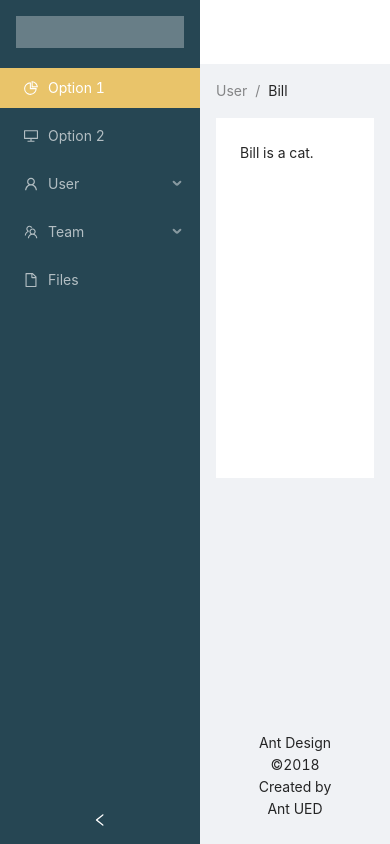
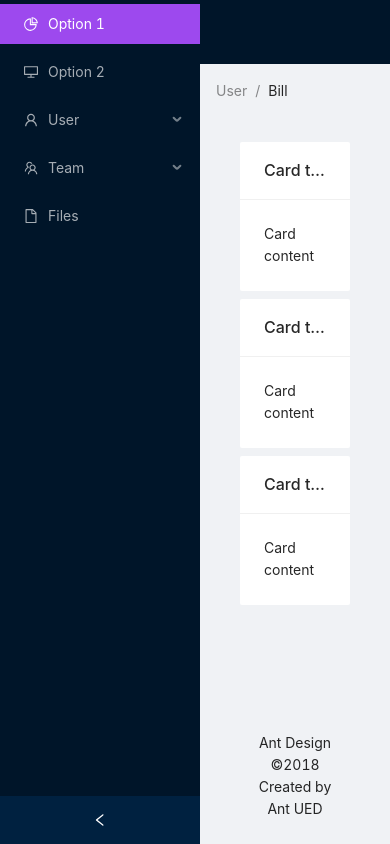
Before and after one commit to laniltee/antd-demo, a React (Create React App) app: page / in a window 390 px wide. Built offline with nearby package versions, Linux system fonts and the light colour scheme.

Commit message:
made responsive card layout

```diff
--- /dev/null
+++ b/craco.config.js
@@ -0,0 +1,17 @@
+const CracoLessPlugin = require('craco-less')
+
+module.exports = {
+  plugins: [
+    {
+      plugin: CracoLessPlugin,
+      options: {
+        lessLoaderOptions: {
+          lessOptions: {
+            modifyVars: { '@primary-color': '#9d49ee' },
+            javascriptEnabled: true,
+          },
+        },
+      },
+    },
+  ],
+}
--- a/src/App.js
+++ b/src/App.js
@@ -1,5 +1,6 @@
 import React from 'react'
-import './App.scss'
+// import './App.scss'
+import 'antd/dist/antd.less'
 import BillLayout from './BillLayout'
 
 const App = () => <BillLayout />
--- a/src/App.scss
+++ b/src/App.scss
@@ -1,6 +1,6 @@
 @import '~antd/dist/antd.css';
-@import './theme1';
-//@import './theme2'; uncomment this and comment above to switch the color pallete
+//@import './theme1';
+@import './theme2'; uncomment this and comment above to switch the color pallete
 
 .logo {
   height: 32px;
--- a/src/BillLayout.js
+++ b/src/BillLayout.js
@@ -1,4 +1,4 @@
-import { Layout, Menu, Breadcrumb } from 'antd'
+import { Layout, Menu, Breadcrumb, Row, Col, Card } from 'antd'
 import {
   DesktopOutlined,
   PieChartOutlined,
@@ -54,7 +54,25 @@ const BillLayout = () => {
             className="site-layout-background"
             style={{ padding: 24, minHeight: 360 }}
           >
-            Bill is a cat.
+            <div className="site-card-wrapper">
+              <Row gutter={[16, { xs: 8, sm: 16, md: 24, lg: 32 }]}>
+                <Col lg={{ span: 8 }} sm={{ span: 24 }} xs={{ span: 24 }}>
+                  <Card title="Card title" bordered={false}>
+                    Card content
+                  </Card>
+                </Col>
+                <Col lg={{ span: 8 }} sm={{ span: 24 }} xs={{ span: 24 }}>
+                  <Card title="Card title" bordered={false}>
+                    Card content
+                  </Card>
+                </Col>
+                <Col lg={{ span: 8 }} sm={{ span: 24 }} xs={{ span: 24 }}>
+                  <Card title="Card title" bordered={false}>
+                    Card content
+                  </Card>
+                </Col>
+              </Row>
+            </div>
           </div>
         </Content>
         <Footer style={{ textAlign: 'center' }}>
```
Also changed, not shown: package.json (+5 -3 lines), 1 other file (tests, documents, lock files or other folders).
